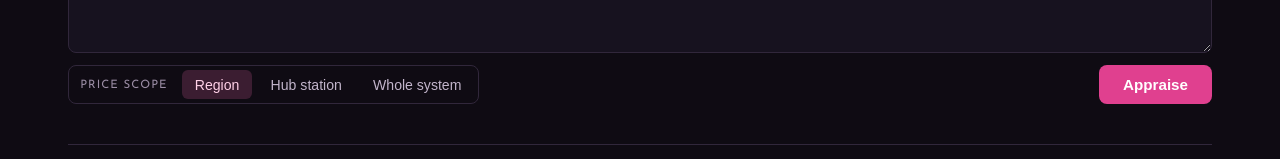
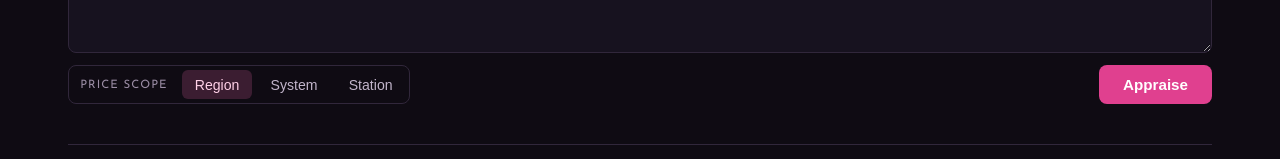
Before and after one commit to Peppe/ApolloEveMarket, a Next.js app: page / in a window 1280 px wide. Shown: the part 316-475 px from the top of the page. Built offline with nearby package versions, Linux system fonts and the light colour scheme.

Commit message:
Simplify price scope labels

```diff
--- a/src/app/AppraiseForm.tsx
+++ b/src/app/AppraiseForm.tsx
@@ -296,19 +296,19 @@ export function AppraiseForm() {
             </button>
             <button
               type="button"
+              className={mode === "system" ? "seg on" : "seg"}
+              aria-pressed={mode === "system"}
+              onClick={() => chooseMode("system")}
+            >
+              System
+            </button>
+            <button
+              type="button"
               className={mode === "station" ? "seg on" : "seg"}
               aria-pressed={mode === "station"}
               onClick={() => chooseMode("station")}
             >
-              Hub station
-            </button>
-            <button
-              type="button"
-              className={mode === "system" ? "seg on" : "seg"}
-              aria-pressed={mode === "system"}
-              onClick={() => chooseMode("system")}
-            >
-              Whole system
+              Station
             </button>
           </div>
 
```
Also changed, not shown: 2 other files (tests, documents, lock files or other folders).
